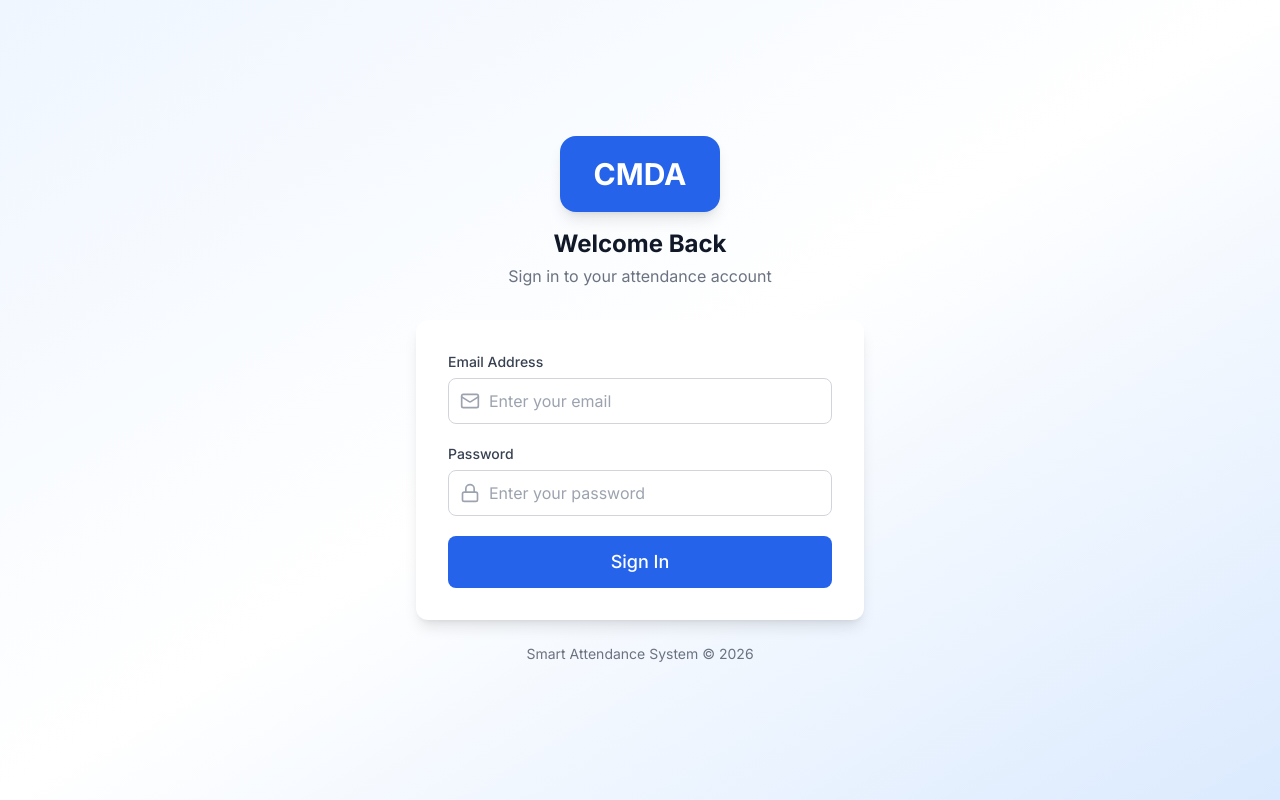
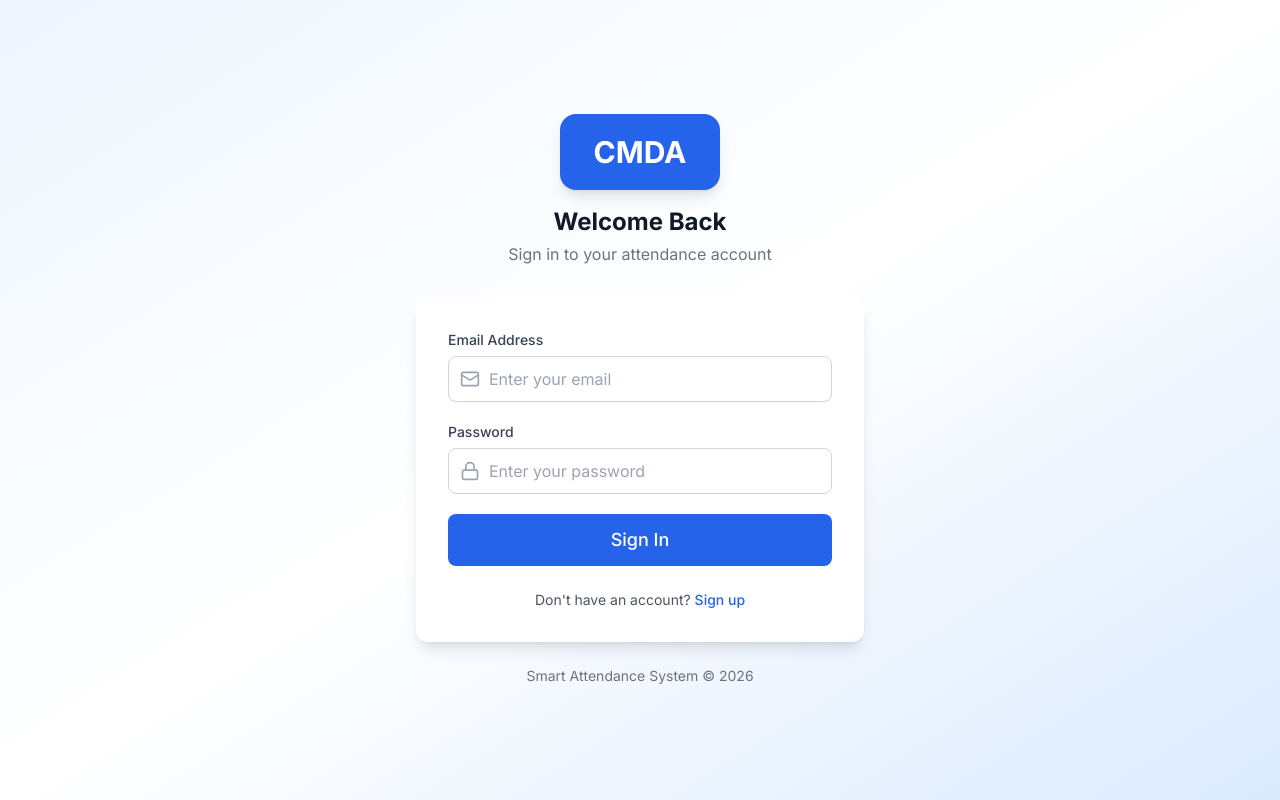
Before and after one commit to BillohMBarry/SmartAttendanceSystem, a Next.js app in the folder Frontend/: page /login in a window 1280 px wide. Built offline with nearby package versions, Linux system fonts and the light colour scheme.

Commit message:
modified login page

```diff
--- a/Frontend/src/app/login/page.tsx
+++ b/Frontend/src/app/login/page.tsx
@@ -14,6 +14,7 @@ import { Card } from '@/components/ui/Card';
 import { Input } from '@/components/ui/Input';
 import { Button } from '@/components/ui/Button';
 import { Mail, Lock, AlertCircle } from 'lucide-react';
+import Link from 'next/link';
 
 /**
  * Login form validation schema
@@ -114,6 +115,16 @@ export default function LoginPage() {
                             Sign In
                         </Button>
                     </form>
+
+                    {/* Signup link */}
+                    <div className="mt-6 text-center">
+                        <p className="text-sm text-gray-600">
+                            Don't have an account?{' '}
+                            <Link href="/signup" className="text-primary-600 hover:text-primary-700 font-medium">
+                                Sign up
+                            </Link>
+                        </p>
+                    </div>
                 </Card>
 
                 {/* Footer */}
```
